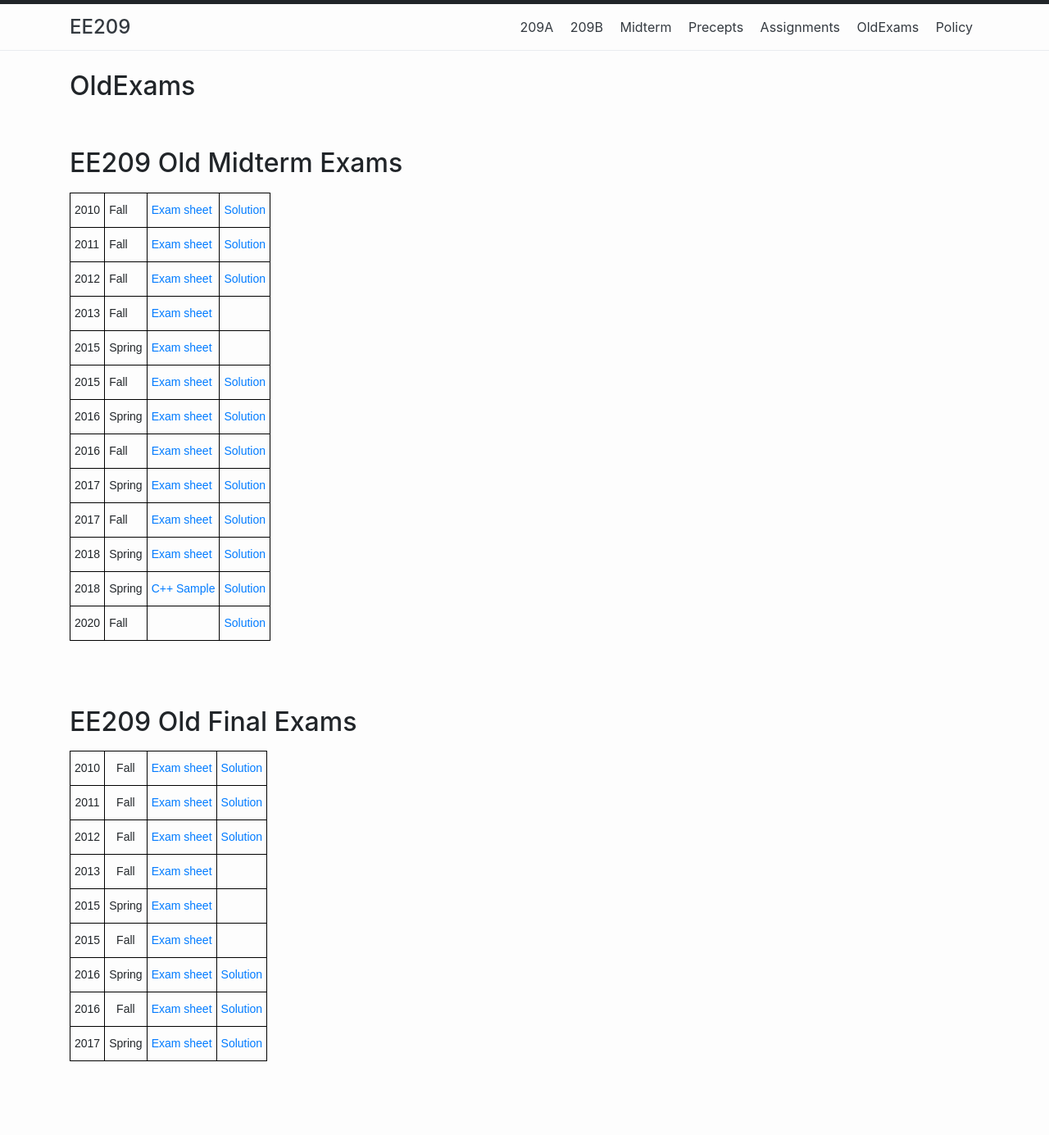
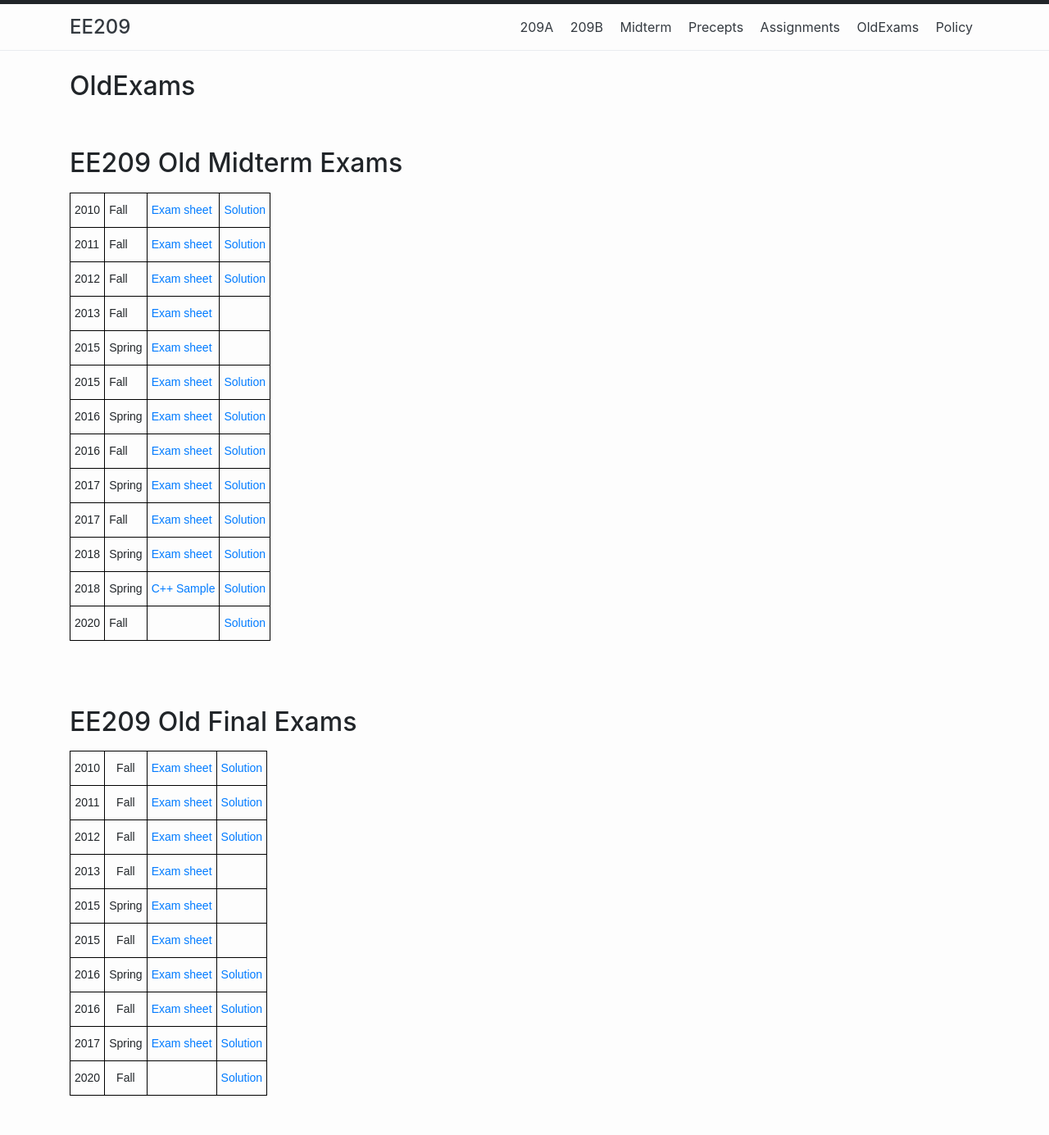
Before and after one commit to ee209-2020-fall/ee209-2020-fall, a Jekyll site: the page built from exams.md, in a window 1280 px wide. Shown: the whole page at 82% size. Built offline with Jekyll 4.4.1, drawn with Linux system fonts in a browser that asks for light colours; before the commit the page ends 1343 px from its top, so only the background shows below that.

Commit message:
2020final

```diff
--- a/exams.md
+++ b/exams.md
@@ -174,6 +174,12 @@ permalink: /oldExams/
     <td class="tg-wp8o"><a href="../oldfinal/spring17exam_final_KAIST.pdf">Exam sheet</a></td>
     <td class="tg-wp8o"><a href="../oldfinal/spring17exam_final_KAISTans.pdf">Solution</a></td>
   </tr>
+  <tr>
+    <td class="tg-wp8o">2020</td>
+    <td class="tg-wp8o">Fall</td>
+    <td class="tg-wp8o"></td>
+    <td class="tg-wp8o"><a href="../oldfinal/fall20exam_final_KAIST.pdf">Solution</a></td>
+  </tr>
 </tbody>
 </table>
 <br>
```
Also changed, not shown: 1 other file.
